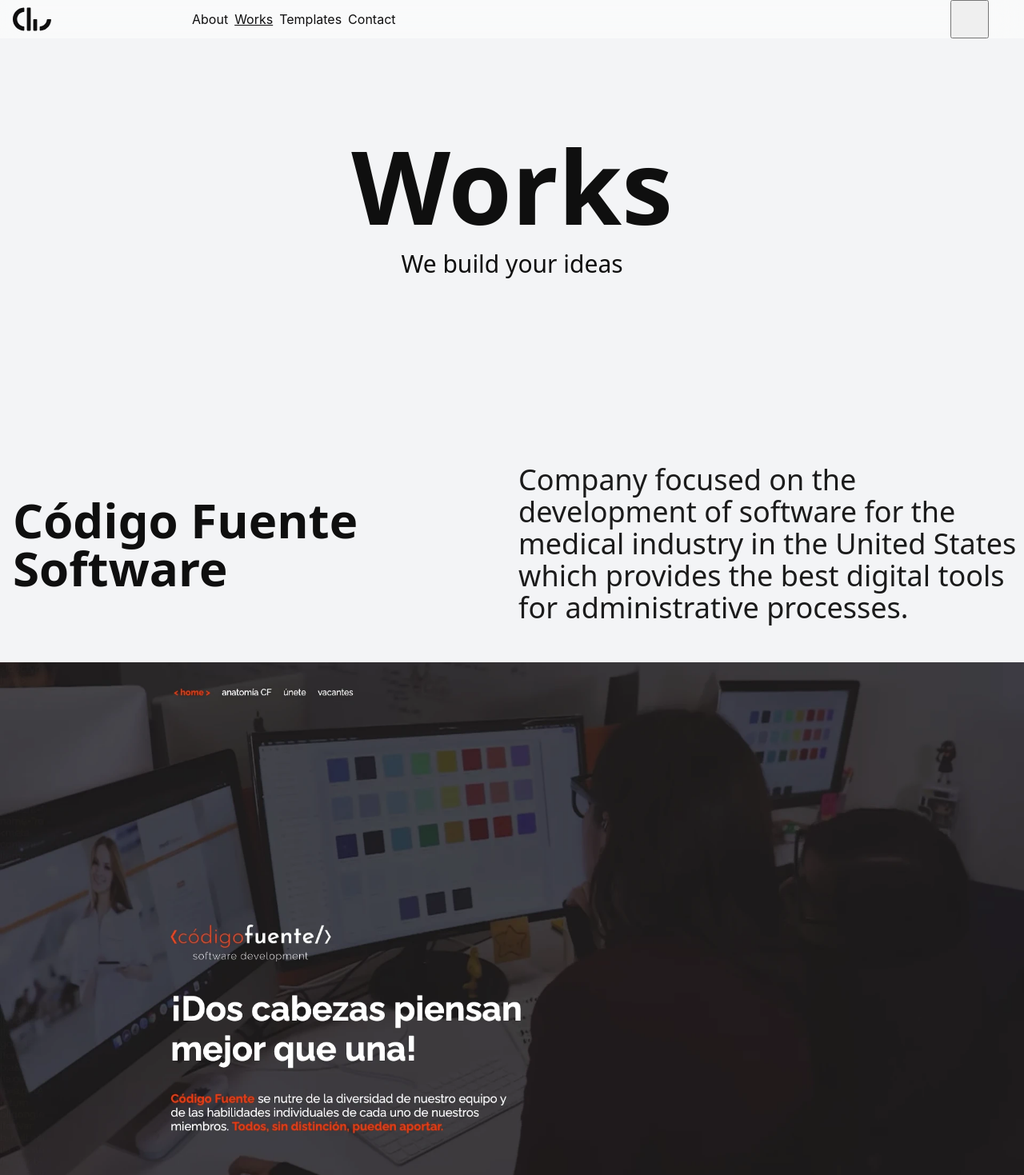
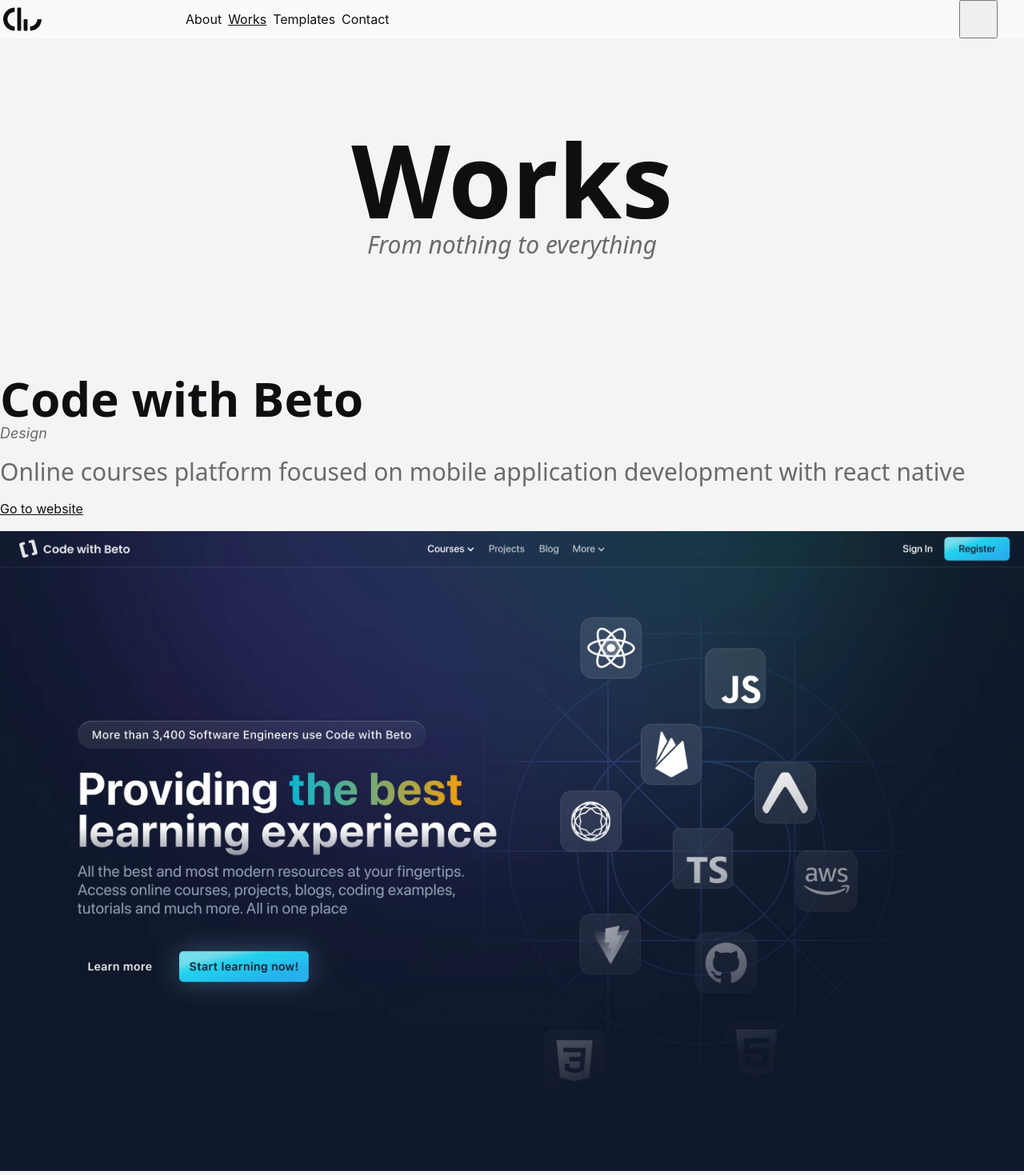
Before and after one commit to cesswhite/personal-website-v2, a Nuxt app: page /works in a window 1280 px wide. Shown: the top 1469 px of the page at 80% size. Built offline with nearby package versions, Linux system fonts and the light colour scheme.

Commit message:
Updated website

```diff
--- a/assets/data/works.json
+++ b/assets/data/works.json
@@ -1,28 +1,46 @@
 {
   "works": [
+    {
+      "name": "Code with Beto",
+      "description": "Online courses platform focused on mobile application development with react native",
+      "image": "/codewithbeto.webp",
+      "link": "https://codewithbeto.dev/",
+      "type": "Design"
+    },
+    {
+      "name": "JAMA Security",
+      "description": "Company dedicated to cloud security, providing different tools, training and services to offer the necessary security in your company.",
+      "image": "/jamasecurity.webp",
+      "link": "https://jamasecurity.com/about/",
+      "type": "Design"
+    },
     {
       "name": "Código Fuente Software",
       "description": "Company focused on the development of software for the medical industry in the United States which provides the best digital tools for administrative processes.",
       "image": "/codigo-fuente.webp",
-      "link": "https://codigofuentesoftware.com.mx/"
+      "link": "https://codigofuentesoftware.com.mx/",
+      "type": "Development"
     },
     {
       "name": "Counter Top Masters",
       "description": "Company dedicated to the creation, modification and restoration of countertops that need a delicate care.",
       "image": "/counter-top.webp",
-      "link": "https://www.countertopmasters.com/"
+      "link": "https://www.countertopmasters.com/",
+      "type": "Development"
     },
     {
       "name": "Boys & Girls Clubs",
       "description": "Non-profit organization that enables all young people, especially those who need us most, to reach their full potential as productive, caring and responsible citizens.",
       "image": "/bgc.webp",
-      "link": "https://bgcgmw.org"
+      "link": "https://bgcgmw.org",
+      "type": "Design & Development"
     },
     {
       "name": "Knives MX",
       "description": "Knives Mexico is a company dedicated to the sale and distribution of knives and pocket knives for all types of use.",
       "image": "/knives.webp",
-      "link": "https://www.knives.mx/"
+      "link": "https://www.knives.mx/",
+      "type": "Development"
     }
   ]
 }
--- a/components/App/Blur.vue
+++ b/components/App/Blur.vue
@@ -1,5 +1,6 @@
 <template>
-  <svg width="1199" height="867" viewBox="0 0 1199 867" class="stroke-current stroke-sky-300 dark:stroke-purple-600"
+  <svg width="1199" height="867" viewBox="0 0 1199 867"
+    class="fill-current stroke-current stroke-sky-600 text-indigo-500 dark:stroke-green-500 dark:text-yellow-500"
     xmlns="http://www.w3.org/2000/svg">
     <g filter="url(#filter0_f_2115_1256)">
       <path
@@ -11,7 +12,7 @@
         color-interpolation-filters="sRGB">
         <feFlood flood-opacity="0" result="BackgroundImageFix" />
         <feBlend mode="normal" in="SourceGraphic" in2="BackgroundImageFix" result="shape" />
-        <feGaussianBlur stdDeviation="105" result="effect1_foregroundBlur_2115_1256" />
+        <feGaussianBlur stdDeviation="80" result="effect1_foregroundBlur_2115_1256" />
       </filter>
     </defs>
   </svg>
--- a/components/App/Footer.vue
+++ b/components/App/Footer.vue
@@ -1,7 +1,8 @@
 <template>
-  <footer class="bg-light-600 text-center py-4 dark:bg-dark-600">
+  <footer class="bg-dark-50/10 text-center py-4 dark:bg-dark-600">
     <p class="font-sans text-dark-900/50 dark:text-light-50/50">
-      © <NuxtLink target="blank" to="https://ecostudios.dev/">Eco Development Studios</NuxtLink> 2022. All rights
+      © <NuxtLink target="blank" class="underline" to="https://ecostudios.dev/">Eco Development Studios</NuxtLink> 2022.
+      All rights
       reserved.
     </p>
   </footer>
--- a/components/App/Header.vue
+++ b/components/App/Header.vue
@@ -1,6 +1,6 @@
 <template>
   <header
-    class="bg-light-50/60 border-b-1 border-dark-900 w-full grid px-1 top-0 z-1 grid-cols-12 backdrop-blur-lg fixed items-center justify-between lg:px-4 dark:bg-dark-900/80 dark:border-light-50">
+    class="bg-light-50/60 border-b-1 border-dark-900 w-full grid px-1 top-0 z-1 grid-cols-12 backdrop-blur-lg fixed items-center justify-between dark:bg-dark-900/80 dark:border-light-50">
     <div class="border-r-1 border-dark-900 col-span-2 dark:border-light-50">
       <NuxtLink to="/">
         <AppLogo />
--- a/components/Work.vue
+++ b/components/Work.vue
@@ -1,17 +1,24 @@
 <template>
-  <div class="mt-28 w-full lg:mt-42">
-    <div
-      class="flex flex-col border-t-1 border-dark-900 px-4 pt-12 gap-4 items-center justify-between lg:flex-row lg:px-0 dark:border-light-50">
-      <h1 class="font-sans w-full text-dark-900 text-4xl lg:pl-4 lg:text-6xl lg:w-1/2 dark:text-light-50">
+  <div class="w-full">
+    <div class="border-t-1 border-dark-900 px-4 pt-12 items-center justify-between lg:px-0 dark:border-light-50">
+      <h1 class="font-sans w-full text-dark-900 text-4xl lg:text-6xl dark:text-light-50">
         {{ name }}
+
       </h1>
-      <p class="font-sans w-full text-dark-700 text-2xl lg:text-4xl lg:w-1/2 dark:text-light-50">
+      <span class="text-lg text-dark-900/60 italic inline-block ">
+        {{ type }}
+      </span>
+      <p class="font-sans mt-4 w-full text-dark-900/60 text-2xl lg:text-3xl dark:text-light-50/60">
         {{ description }}
       </p>
+      <NuxtLink :to="link" target="blank" class="mt-4 text-dark-900 inline-block underline dark:text-light-50/60">
+        Go to website
+      </NuxtLink>
     </div>
-    <div class="mt-12">
+    <div class="mt-4">
       <NuxtLink :to="link" target="blank">
-        <img :src="image" width="400" height="400" class="h-full object-center object-cover w-full" alt="">
+        <img :src="image" width="400" height="400" class="h-full object-center object-cover w-full"
+          alt="image-of-project">
       </NuxtLink>
     </div>
   </div>
@@ -23,5 +30,6 @@ defineProps({
   description: String,
   image: String,
   link: String,
+  type: String
 })
 </script>
--- a/pages/about.vue
+++ b/pages/about.vue
@@ -13,7 +13,7 @@
       (abbreviation of my name and my favorite color)
       <br>
       <br>
-      I'm a Front End Developer with 4+ years of experience in this area, but, in the last two years, I have been
+      I'm a Front End Developer with 5+ years of experience in this area, but, in the last two years, I have been
       studying and training as a UI Designer, creating projects from scratch to
       production.
       <br>
@@ -36,8 +36,8 @@
       Funny? Absolutely sure!
     </p>
     <img src="/me.webp" width="200" height="200"
-      class="h-full object-cover object-top mt-24 w-full lg:w-1/4 hover:mix-blend-difference" loading="lazy"
-      alt="profile photo of cess white developer">
+      class="h-full object-cover object-top mt-24 w-full lg:w-1/4 hover:mix-blend-difference dark:hover:mix-blend-hard-light"
+      loading="lazy" alt="profile photo of cess white developer">
   </div>
 </template>
 
--- a/pages/templates.vue
+++ b/pages/templates.vue
@@ -3,10 +3,10 @@
     <h1 class="font-sans font-semibold text-7xl text-dark-900 lg:text-9xl dark:text-light-50">
       Templates
     </h1>
-    <h2 class="font-sans font-medium text-center text-3xl text-dark-900 dark:text-light-50">
-      Minimalist and lovingly handcrafted
+    <h2 class="font-sans font-medium text-center text-3xl text-dark-900/60 italic dark:text-light-50/60">
+      Minimalist and lovingly handcrafted with Nuxt 3
     </h2>
-    <div class="mt-28 w-full grid gap-12 grid-cols-1 lg:mt-42 lg:grid-cols-2">
+    <div class="mx-auto mt-28 w-full grid gap-12 grid-cols-1 lg:mt-42 lg:grid-cols-2 2xl:w-screen-2xl">
       <template v-for="__w in templates.templates">
         <Template :name="__w.name" :description="__w.description" :image="__w.image" :link="__w.link" />
       </template>
--- a/pages/works.vue
+++ b/pages/works.vue
@@ -1,21 +1,26 @@
 <template>
-  <div class="flex flex-col py-42 gap-4 justify-center items-center">
-    <h1 class="font-sans font-semibold text-7xl text-dark-900 lg:text-9xl dark:text-light-50">
-      Works
-    </h1>
-    <h2 class="font-sans font-medium text-center text-3xl text-dark-900 dark:text-light-50">
-      We build your ideas
-    </h2>
-    <div class="w-full">
-      <template v-for="__w in work.works">
-        <Work :name="__w.name" :description="__w.description" :image="__w.image" :link="__w.link" />
-      </template>
+  <div class="w-full py-40">
+    <div class="flex flex-col mx-auto w-full justify-center items-center 2xl:w-screen-2xl">
+      <h1 class="font-sans font-semibold text-7xl text-dark-900 lg:text-9xl dark:text-light-50">
+        Works
+      </h1>
+      <h2 class="font-sans font-medium text-center text-3xl text-dark-900/60 italic dark:text-light-50/60">
+        From nothing to everything
+      </h2>
+      <div class="mt-24 w-full grid gap-x-8 gap-y-14 grid-cols-1 2xl:grid-cols-3">
+        <template v-for="__w in _work">
+          <Work :name="__w.name" :description="__w.description" :image="__w.image" :link="__w.link" :type="__w.type" />
+        </template>
+      </div>
     </div>
   </div>
+
 </template>
 
 <script setup>
 import work from '../assets/data/works.json'
+
+const _work = ref(work.works)
 useHead({
   title: 'Céss White | Works',
   viewport: 'width=device-width, initial-scale=1, maximum-scale=5',
```
Also changed, not shown: pages/index.vue (+8 -7 lines), public/codewithbeto.webp (added), public/jamasecurity.webp (added).
